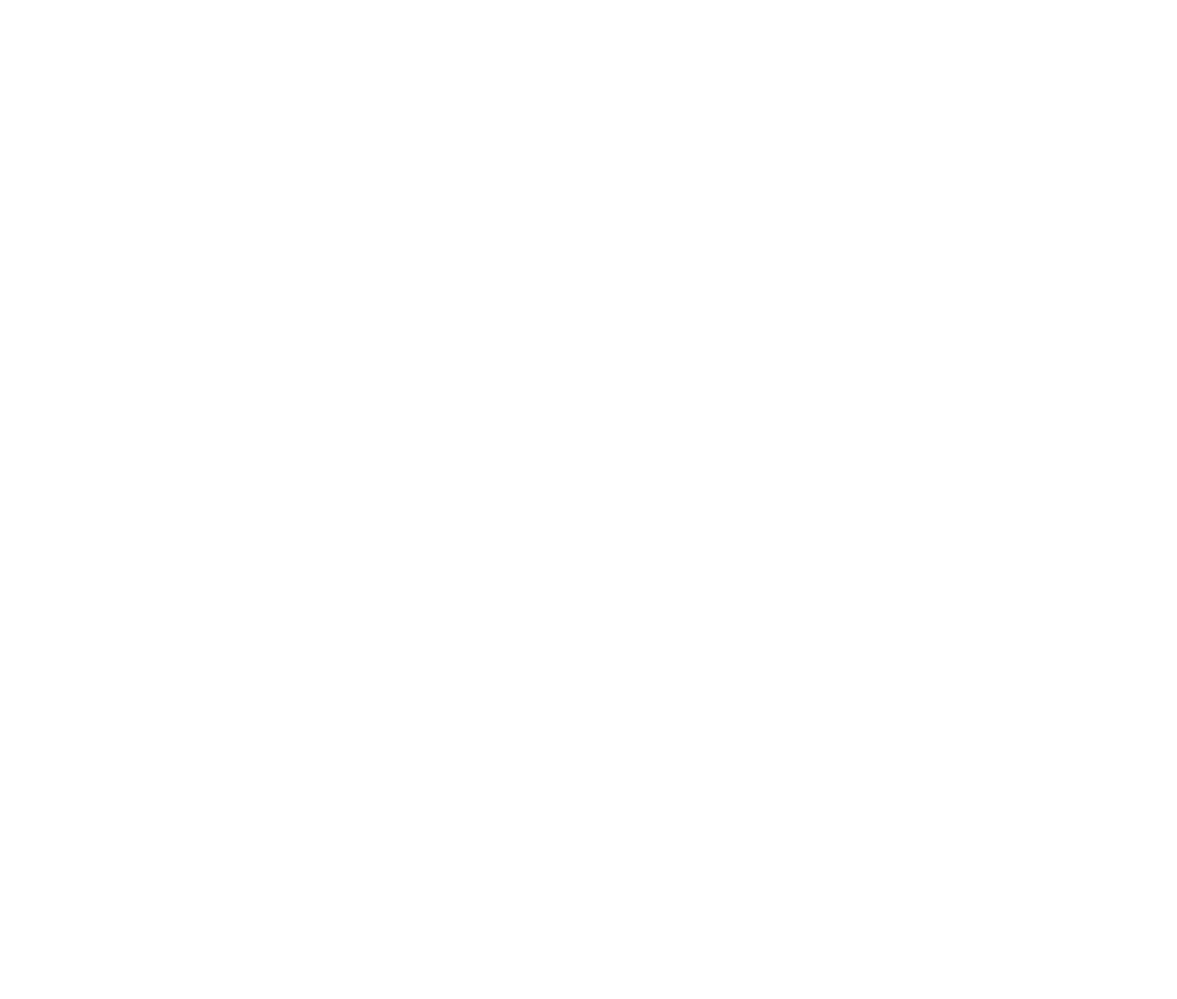
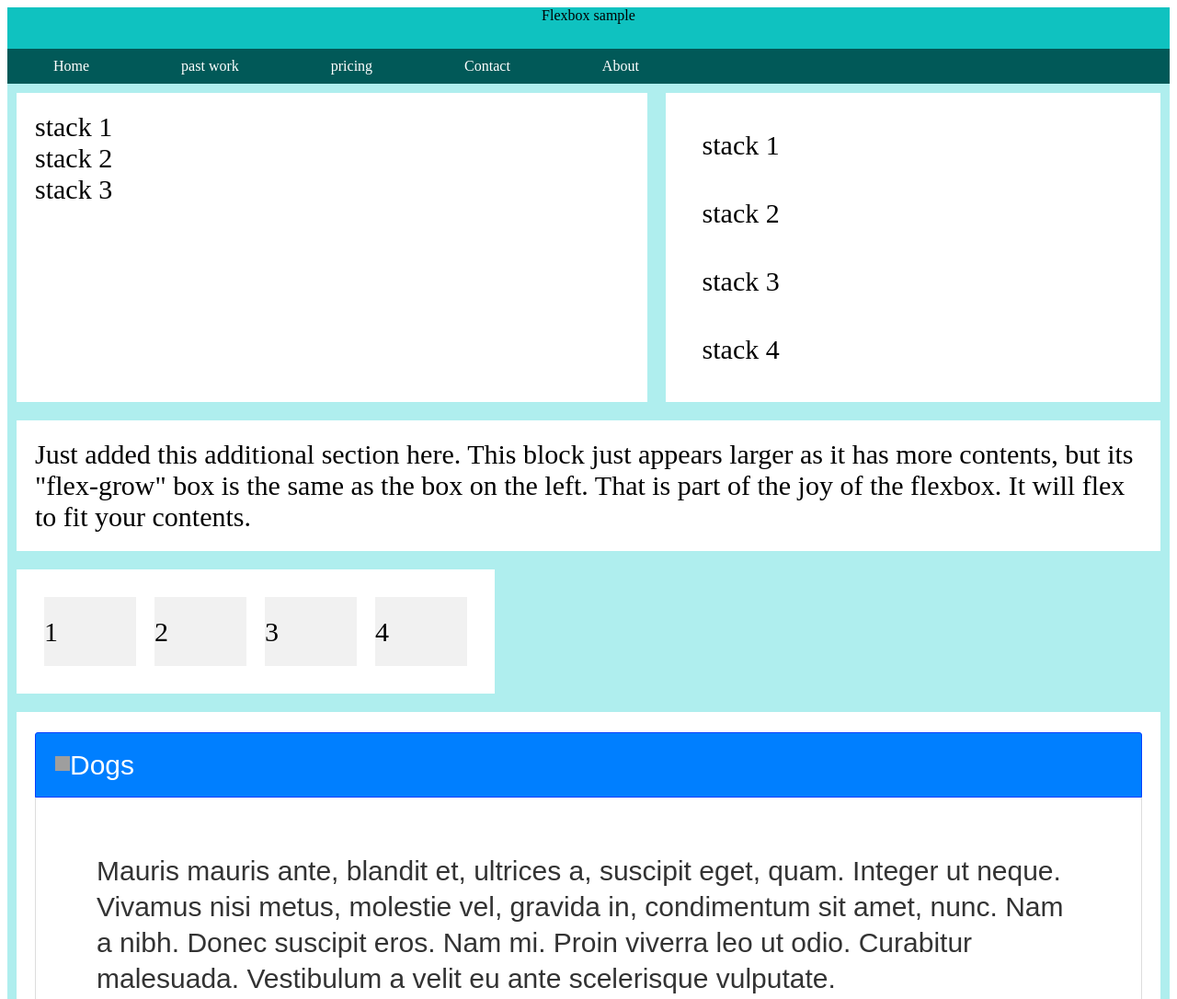
Before and after one commit to RyanR-cyber/flexuse, a plain HTML site: page index.html in a window 1280 px wide. Shown: the top 1086 px of the page at 92% size. Before the commit the page ends 800 px from the top, so only its background shows below. Drawn offline with nearby package versions, Linux system fonts and the light colour scheme; grey boxes are pictures that could not be loaded.

Commit message:
initalize

```diff
--- a/index.html
+++ b/index.html
@@ -4,8 +4,101 @@
 <meta charset="utf-8">
 <title>use</title>
 <link rel="stylesheet" href="main.css">
+	  <link rel="stylesheet" href="https://code.jquery.com/ui/1.14.0/themes/base/jquery-ui.css">
+  <link rel="stylesheet" href="/resources/demos/style.css">
+	<script src="https://code.jquery.com/jquery-3.7.1.js"></script>
+  <script src="https://code.jquery.com/ui/1.14.0/jquery-ui.js"></script>
+  <script>
+  $( function() {
+    $( "#accordion" ).accordion();
+  } );
+  </script>
 </head>
 
-<body>
-</body>
+  <body>
+    <div class="container">
+<header>Flexbox sample</header>
+<nav><ul>
+  <li><a href="index.html">Home</a></li>
+	<li><a href="index.html">past work</a></li>
+  <li><a href="index.html">pricing</a></li>
+  <li><a href="index.html">Contact</a></li>
+  <li><a href="index.html">About</a></li>
+
+</ul></nav>
+<div class="flex-container">
+    <div class="section_L">
+	  <div>stack 1</div>
+      <div>stack 2</div>
+	  <div>stack 3</div>
+	</div>
+    <div class="stack section_R">
+      <div>stack 1</div>
+      <div>stack 2</div>
+	 <div>stack 3</div>
+		<div>stack 4</div>
+    </div>
+    <div class="section_L">Just added this additional section here.  This block just appears larger as it has more contents, but its "flex-grow" box is the same as the box on the left.  That is part of the joy of the flexbox.  It will flex to fit your contents.</div>
+
+<div class="flex-containertwo">
+  <div>1</div>
+  <div>2</div>
+  <div>3</div>
+  <div>4</div>
+</div>
+<div id="accordion">
+  <h3>Dogs</h3>
+  <div>
+    <p>
+    Mauris mauris ante, blandit et, ultrices a, suscipit eget, quam. Integer
+    ut neque. Vivamus nisi metus, molestie vel, gravida in, condimentum sit
+    amet, nunc. Nam a nibh. Donec suscipit eros. Nam mi. Proin viverra leo ut
+    odio. Curabitur malesuada. Vestibulum a velit eu ante scelerisque vulputate.
+    </p>
+  </div>
+  <h3>cats</h3>
+  <div>
+    <p>
+    Sed non urna. Donec et ante. Phasellus eu ligula. Vestibulum sit amet
+    purus. Vivamus hendrerit, dolor at aliquet laoreet, mauris turpis porttitor
+    velit, faucibus interdum tellus libero ac justo. Vivamus non quam. In
+    suscipit faucibus urna.
+    </p>
+  </div>
+  <h3>fish</h3>
+  <div>
+    <p>
+    Nam enim risus, molestie et, porta ac, aliquam ac, risus. Quisque lobortis.
+    Phasellus pellentesque purus in massa. Aenean in pede. Phasellus ac libero
+    ac tellus pellentesque semper. Sed ac felis. Sed commodo, magna quis
+    lacinia ornare, quam ante aliquam nisi, eu iaculis leo purus venenatis dui.
+    </p>
+    <ul>
+      <li>List item one</li>
+      <li>List item two</li>
+      <li>List item three</li>
+    </ul>
+  </div>
+  <h3>lizard</h3>
+  <div>
+    <p>
+    Cras dictum. Pellentesque habitant morbi tristique senectus et netus
+    et malesuada fames ac turpis egestas. Vestibulum ante ipsum primis in
+    faucibus orci luctus et ultrices posuere cubilia Curae; Aenean lacinia
+    mauris vel est.
+    </p>
+    <p>
+    Suspendisse eu nisl. Nullam ut libero. Integer dignissim consequat lectus.
+    Class aptent taciti sociosqu ad litora torquent per conubia nostra, per
+    inceptos himenaeos.
+    </p>
+  </div>
+</div>
+  </div>
+
+
+
+    <footer>Copyright 2024 Ryan</footer>
+
+	  </div> </body>
 </html>
--- a/main.css
+++ b/main.css
@@ -1,2 +1,101 @@
-@charset "utf-8";
+@charset "UTF-8";
 /* CSS Document */
+* {
+    box-sizing: border-box;
+}
+.flex-container {
+    display: flex;
+    flex-wrap: wrap;
+    background-color: paleturquoise;
+}
+.flex-container > div {
+    background-color: #fff;
+    margin: 10px;
+    padding: 20px;
+    font-size: 30px;
+}
+.stack > div {
+    flex-direction: column;
+    padding: 20px;
+}
+#container {
+    width: 800px;
+    margin: 0 auto;
+}
+.section_L {
+    flex-grow: 3;
+}
+.section_R {
+    flex-grow: 2;
+
+}
+.flex-responsive {
+    flex: 30%;
+}
+
+/* Responsive layout - makes a one column-layout instead of a two-column layout */
+@media (max-width: 799px) {
+#container {
+    width: 90%;
+    margin: 0 auto;
+    background-color: bisque;
+}
+.flex-responsive {
+    flex: 100%;
+}
+}
+.flex-containertwo {
+  display: flex;
+  flex-direction: row;
+  background-color: DodgerBlue;
+}
+
+.flex-containertwo > div {
+	display: flex;
+  background-color: #f1f1f1;
+  width: 100px;
+  margin: 10px;
+  text-align: center;
+  line-height: 75px;
+  font-size: 30px;
+}
+ul {
+  list-style-type: none;
+  margin: 0;
+  padding: 0;
+}
+
+li {
+  display: inline;
+}
+ul {
+  list-style-type: none;
+  margin: 0;
+  padding: 0;
+  overflow: hidden;
+  background-color: #015958;
+}
+
+li {
+  float: left;
+}
+
+li a {
+  display: block;
+  color: white;
+  text-align: center;
+  padding: 10px 50px;
+  text-decoration: none;
+}
+
+li a:hover {
+  background-color:#090357;
+}li a:hover:not(.active) {
+  background-color: #111;
+}
+header{
+	width:100%;
+	background-color: #0FC2C0;
+	height: 45px;
+	text-align: center
+}
```
